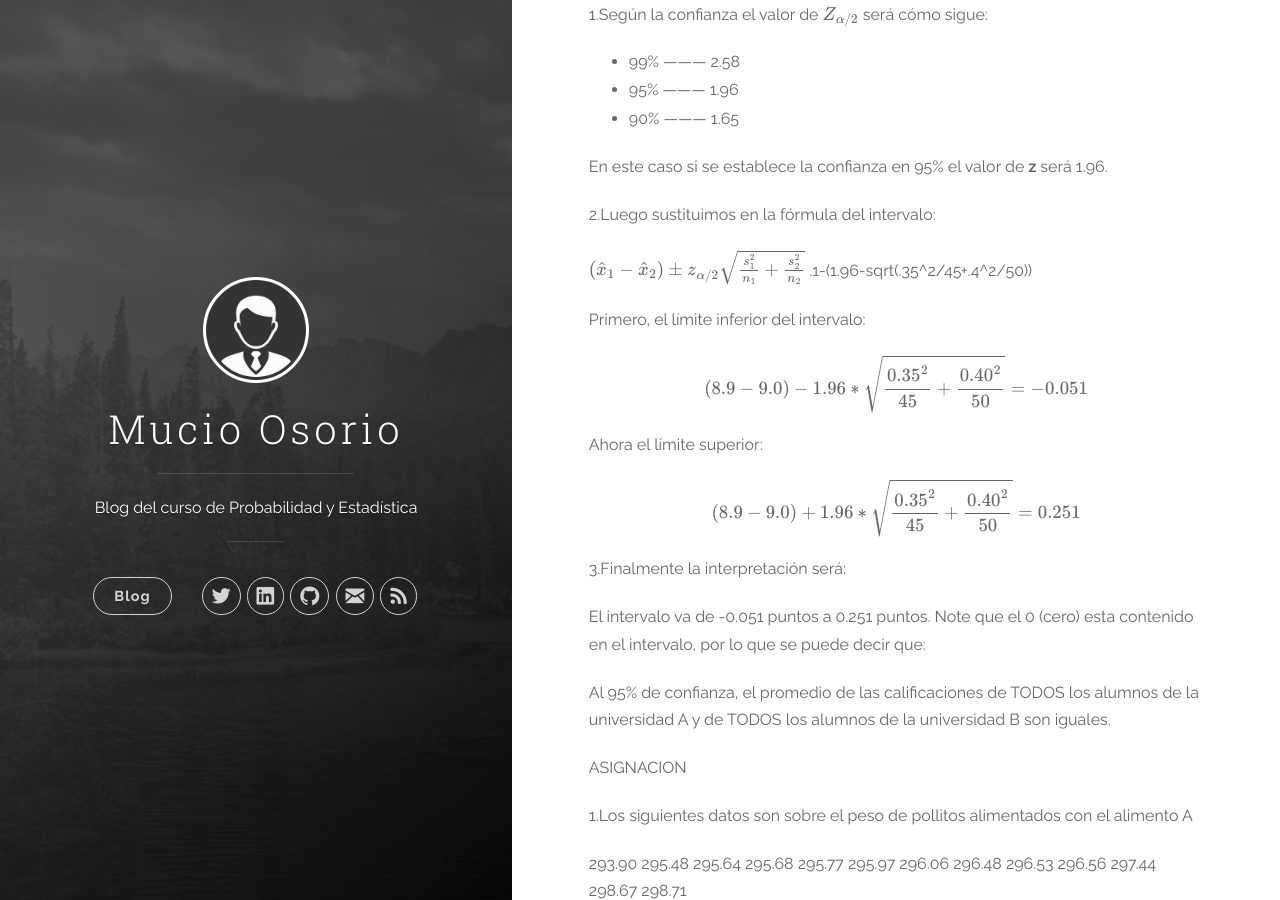
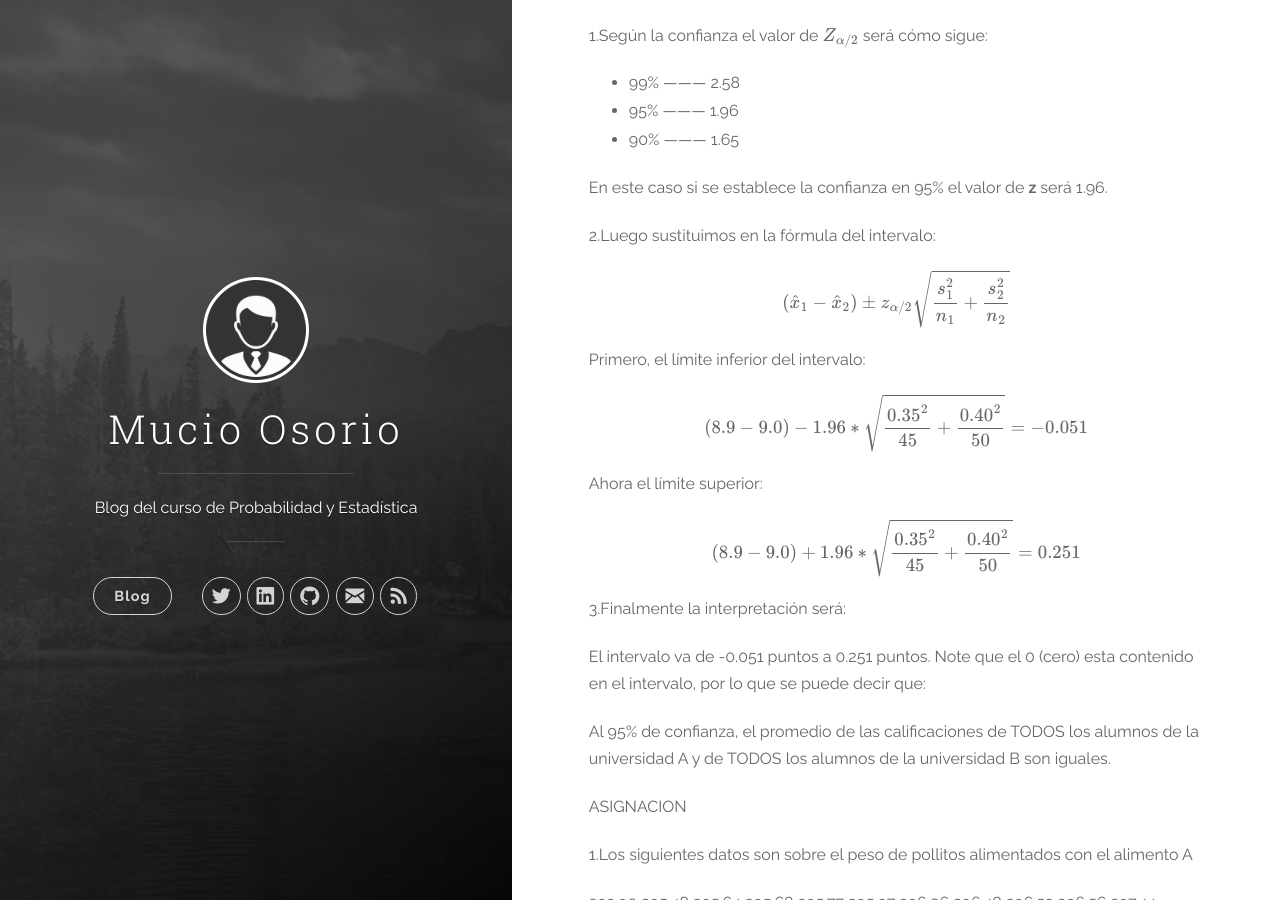
Before and after one commit to mucioosorio/probabilidad, a Jekyll site: the page built from _posts/2020-05-08-Tarea para lunes 11 de mayo. Probabilidad y Estadística y Métodos Estadísticos.md, in a window 1280 px wide and 900 px high, scrolled down 3605 px. Built offline with Jekyll 4.4.1, drawn with Linux system fonts in a browser that asks for light colours; nearby versions of some CDN libraries; formulas are drawn with MathJax 3.

Commit message:
Update 2020-05-08-Tarea para lunes 11 de mayo. Probabilidad y Estadística y Métodos Estadísticos.md

```diff
--- a/_posts/2020-05-08-Tarea para lunes 11 de mayo. Probabilidad y Estadística y Métodos Estadísticos.md
+++ b/_posts/2020-05-08-Tarea para lunes 11 de mayo. Probabilidad y Estadística y Métodos Estadísticos.md
@@ -102,6 +102,7 @@ Ejemplo 2. Para saber si el promedio de calificaciones de alumnos de dos univers
 Se obtuvo la siguiente información:
 
 $$\bar{x}_{A1}=8.9~~~~~~\bar{x}_{B2}=9$$
+
 $$s_{A1}=0.35~~~~~~s_{B2}=0.40$$
 
 
@@ -118,7 +119,6 @@ En este caso si se establece la confianza en 95% el valor de **z** será 1.96.
 2.Luego sustituimos en la fórmula del intervalo:
 
 $$(\hat{x}_{1}-\hat{x}_{2})\pm z_{\alpha/2} \sqrt{\frac{s_{1}^2}{n_1}+\frac{s_{2}^2}{n_2}}$$
-.1-(1.96-sqrt(.35^2/45+.4^2/50))
 
 Primero, el límite inferior del intervalo:
 
```
